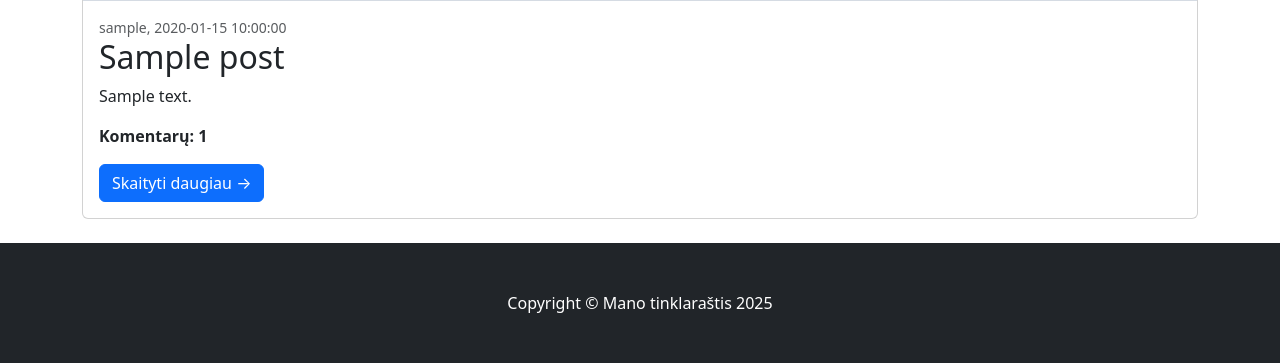
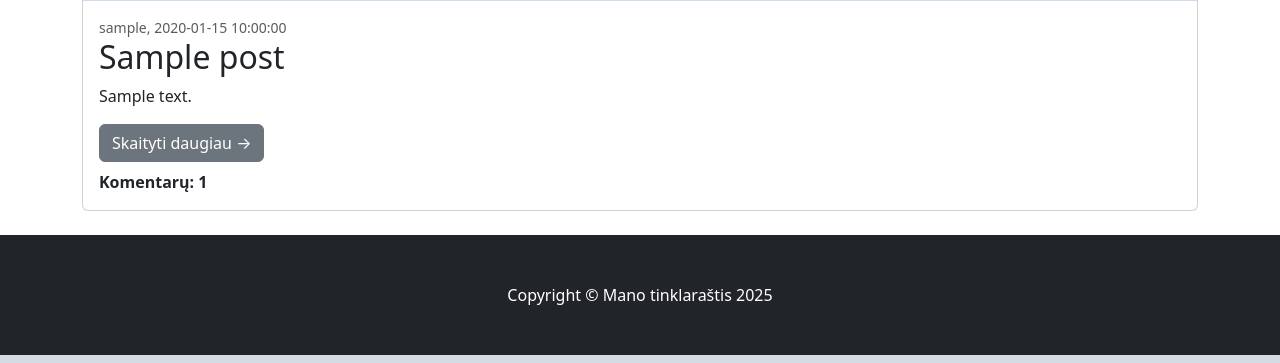
Before and after one commit to DonatasNoreika/myblog_20251031, a Django app: page / in a window 1280 px wide. Shown: the part 1107-1470 px from the top of the page. Run offline with Django 5.2, Linux system fonts and the light colour scheme; tables that the repository leaves empty hold one stand-in row (values such as "Sample post"); grey boxes marked "Sample" are stand-in pictures.

Commit message:
+Straipsnių sąraše įdėtas sutrumpintas tekstas

```diff
--- a/mysite/myblog/templates/posts.html
+++ b/mysite/myblog/templates/posts.html
@@ -16,9 +16,9 @@
     <div class="card-body">
         <div class="small text-muted">{{ post.author }}, {{ post.date | date:"Y-m-d H:i:s" }}</div>
         <h2 class="card-title">{{ post.title }}</h2>
-        <p class="card-text">{{ post.content }}</p>
-        <p class="card-text"><b>Komentarų: {{ post.comments_count }}</b></p>
-        <a class="btn btn-primary" href="{% url 'post' post.pk %}">Skaityti daugiau →</a>
+        <p class="card-text">{{ post.content | truncatewords:20 }}</p>
+        <a class="btn btn-secondary" href="{% url 'post' post.pk %}">Skaityti daugiau →</a>
+        <p class="card-text pt-2"><b>Komentarų: {{ post.comments_count }}</b></p>
     </div>
 </div>
 
```
